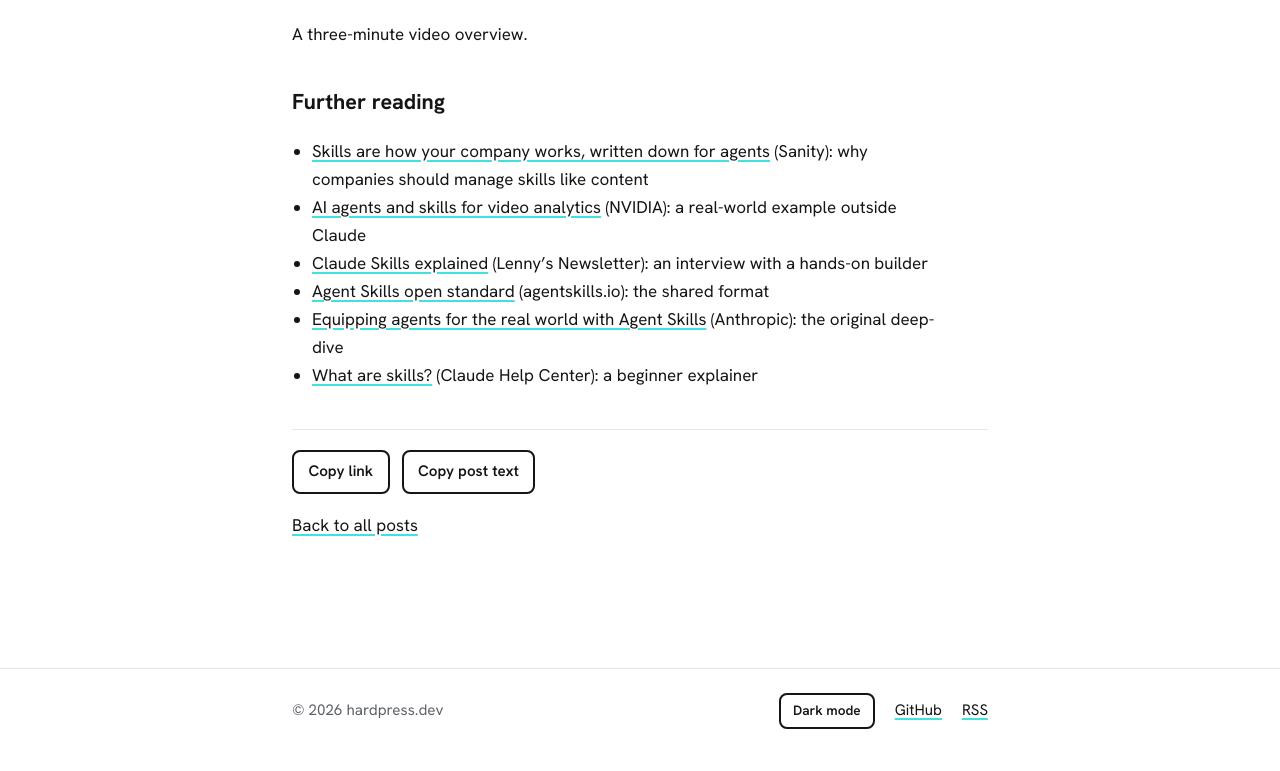
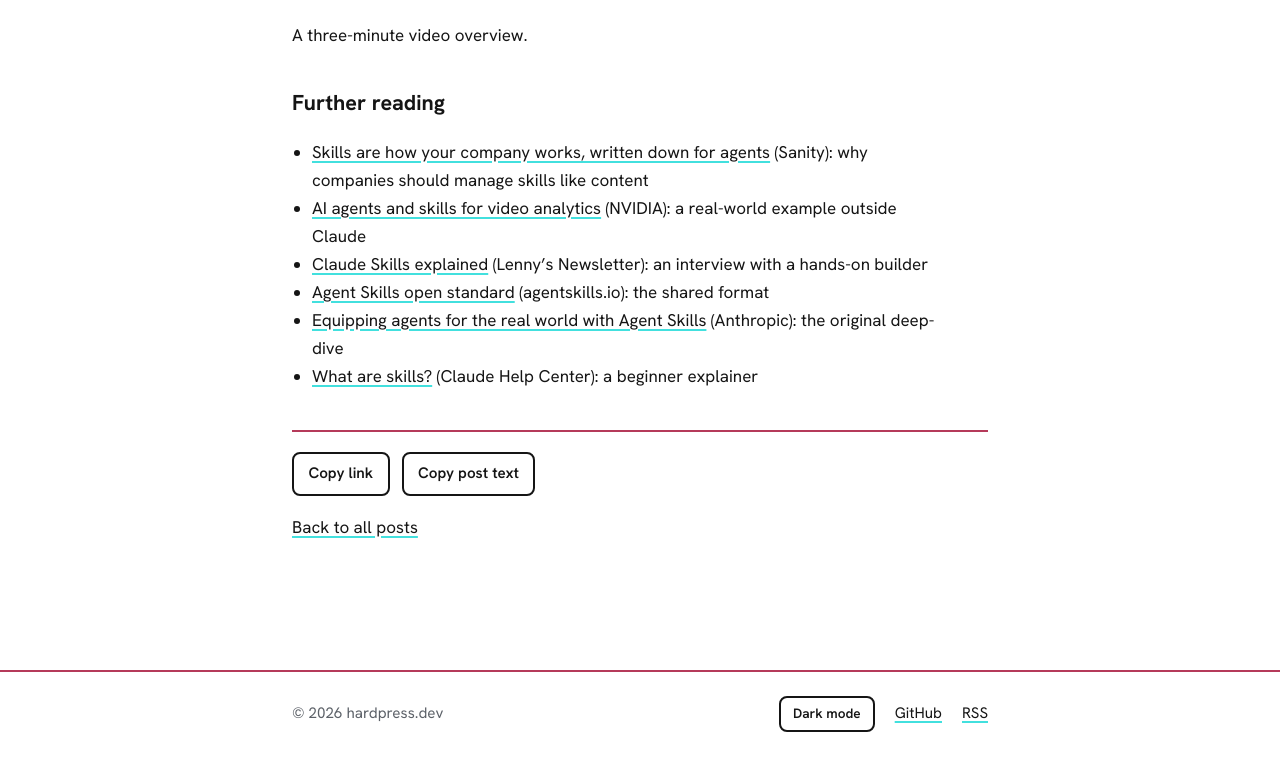
Before and after one commit to hardpress-dev/main, a plain HTML site: page blog/how-ai-skills-make-llms-smarter.html in a window 1280 px wide. Shown: the part 1855-2626 px from the top of the page. Drawn offline with Linux system fonts and the light colour scheme.

Commit message:
Add files via upload

```diff
--- a/style.css
+++ b/style.css
@@ -1,7 +1,7 @@
 :root{
   color-scheme:light;
   --bg:#fff; --text:#151515; --muted:#5c6168; --line:#e4e6e9; --code-bg:#f6f7f8;
-  --cyan:#42e0de; --link:#151515; --ink:#151515;
+  --cyan:#42e0de; --maroon:#b53a5a; --link:#151515; --ink:#151515;
   --font:"Hanken Grotesk",system-ui,-apple-system,"Segoe UI",Roboto,sans-serif;
 }
 :root[data-theme="dark"]{
@@ -16,7 +16,7 @@ body{margin:0;background:var(--bg);color:var(--text);font:1.0625rem/1.65 var(--f
 a{color:var(--link);text-decoration:underline;text-decoration-color:var(--cyan);text-decoration-thickness:2px;text-underline-offset:3px}
 a:hover{background:var(--cyan);color:var(--ink);text-decoration-color:transparent}
 a:focus-visible,.btn:focus-visible{outline:3px solid var(--text);outline-offset:2px}
-header{border-bottom:1px solid var(--line)}
+header{border-bottom:2px solid var(--maroon)}
 header .wrap{display:flex;align-items:center;justify-content:space-between;gap:1rem;flex-wrap:wrap;padding-top:1rem;padding-bottom:1rem}
 .brand{display:flex;align-items:center;gap:.6rem;font-weight:700;font-size:1.2rem;color:var(--text);text-decoration:none}
 .brand:hover{background:none;color:var(--text)}
@@ -31,13 +31,13 @@ h1{font-size:clamp(2.1rem,6vw,3.25rem);line-height:1.1;letter-spacing:-.02em;mar
 section{padding:2.25rem 0 1rem}
 h2{font-size:1.35rem;margin:0 0 .5rem;display:flex;align-items:baseline;justify-content:space-between;gap:1rem;font-weight:700}
 h2 a{font-size:.95rem;font-weight:500}
-ul.list{list-style:none;margin:0;padding:0;border-top:3px solid var(--cyan)}
+ul.list{list-style:none;margin:0;padding:0;border-top:3px solid var(--maroon)}
 .list li{display:grid;grid-template-columns:1fr auto;gap:.15rem 1.5rem;padding:1rem 0;border-bottom:1px solid var(--line)}
 .list .title{font-weight:600}
 .list .desc{grid-column:1;color:var(--muted);margin:0}
 .list .meta{grid-column:2;grid-row:1;color:var(--muted);font-size:.95rem;white-space:nowrap}
 .tag{background:var(--cyan);color:var(--ink);padding:.05rem .5rem;border-radius:99px;font-size:.85rem;font-weight:600}
-footer{margin-top:4rem;border-top:1px solid var(--line);padding:1.5rem 0 3rem;color:var(--muted);font-size:.95rem}
+footer{margin-top:4rem;border-top:2px solid var(--maroon);padding:1.5rem 0 3rem;color:var(--muted);font-size:.95rem}
 footer .wrap{display:flex;justify-content:space-between;align-items:center;gap:1rem;flex-wrap:wrap}
 .foot-links{display:flex;align-items:center;gap:1.25rem;flex-wrap:wrap}
 /* post pages */
@@ -53,7 +53,7 @@ article pre code{background:none;padding:0}
 .btn:hover{background:var(--cyan);border-color:var(--cyan);color:var(--ink)}
 .btn[data-done]{background:var(--cyan);border-color:var(--cyan);color:var(--ink)}
 .btn-sm{font-size:.85rem;padding:.3rem .75rem}
-.share{display:flex;align-items:center;gap:.75rem;flex-wrap:wrap;margin-top:2.5rem;padding-top:1.25rem;border-top:1px solid var(--line)}
+.share{display:flex;align-items:center;gap:.75rem;flex-wrap:wrap;margin-top:2.5rem;padding-top:1.25rem;border-top:2px solid var(--maroon)}
 .share-status{color:var(--muted);font-size:.95rem}
 .code{position:relative;margin:1.25rem 0}
 .code pre{margin:0;padding-right:3.5rem}
```
